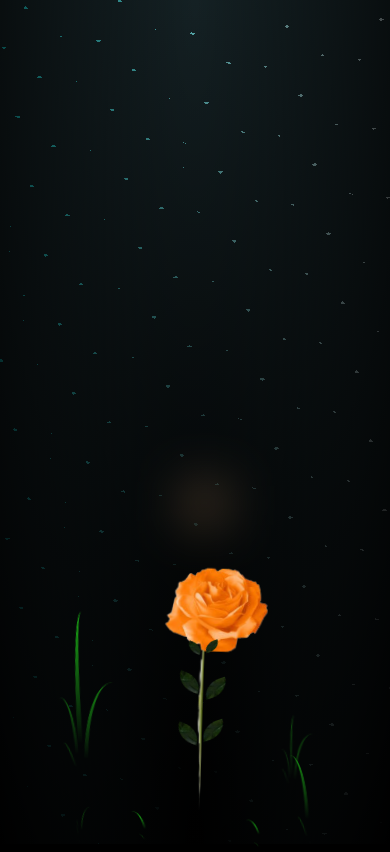
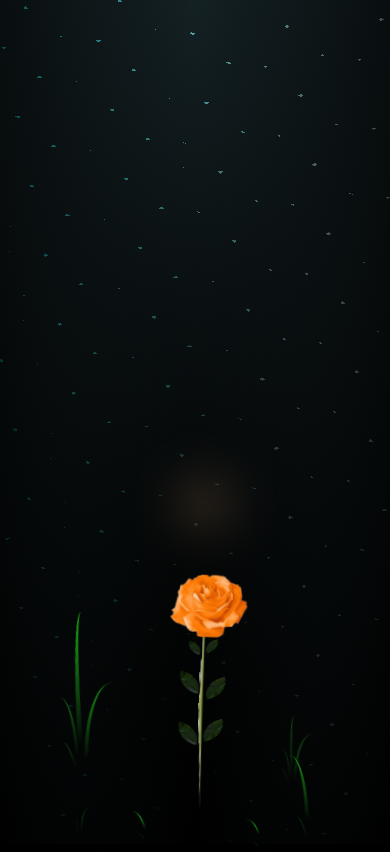
Before and after one commit to cb2eb093-041f-4353-a30e-7e57bb03686f/cb2eb093-041f-4353-a30e-7e57bb03686f.github.io, a plain HTML site: page index.html in a window 390 px wide. Drawn offline with Linux system fonts and the light colour scheme.

Commit message:
Fix mobile css

```diff
--- a/index.html
+++ b/index.html
@@ -360,7 +360,7 @@ body {
   @media only screen and (max-width: 500px) {
     min-width: 50vmin;
     min-height: 40vmin;
-    transform: scale(0.8) translate(-16vmin, 14vmin);
+    transform: scale(0.6) translate(-26vmin, 16vmin);
   }
 }
 .flower__line {
```
